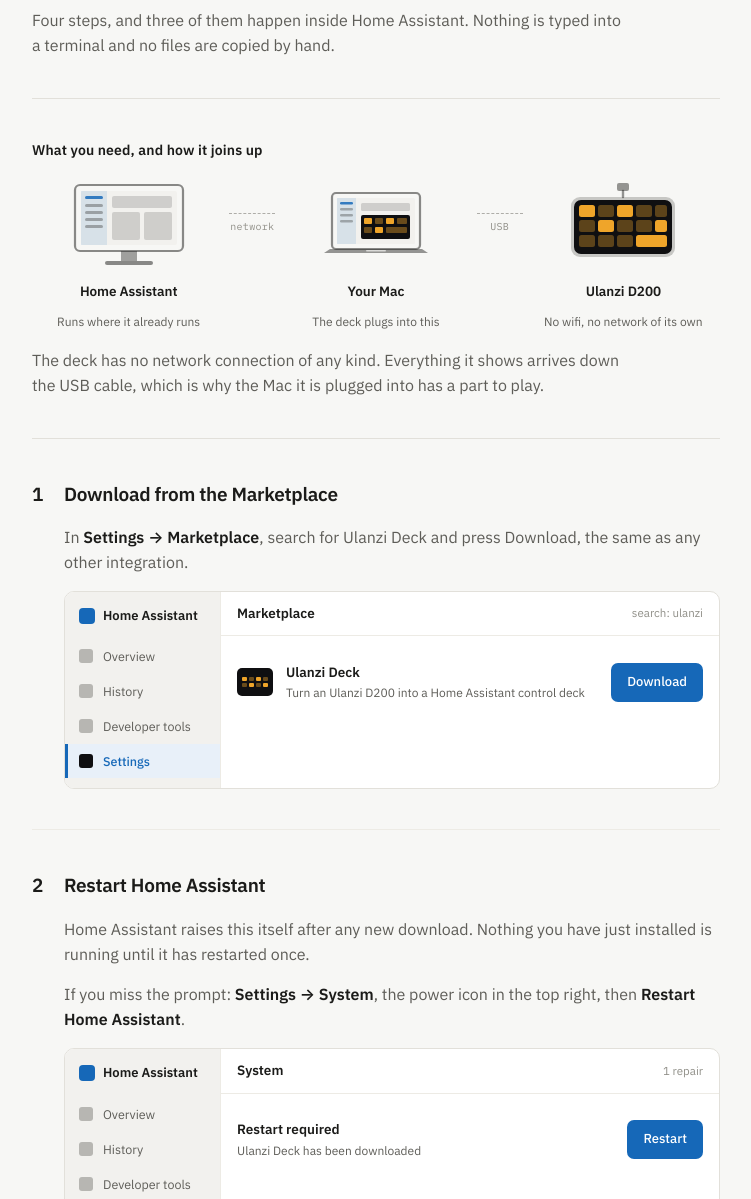
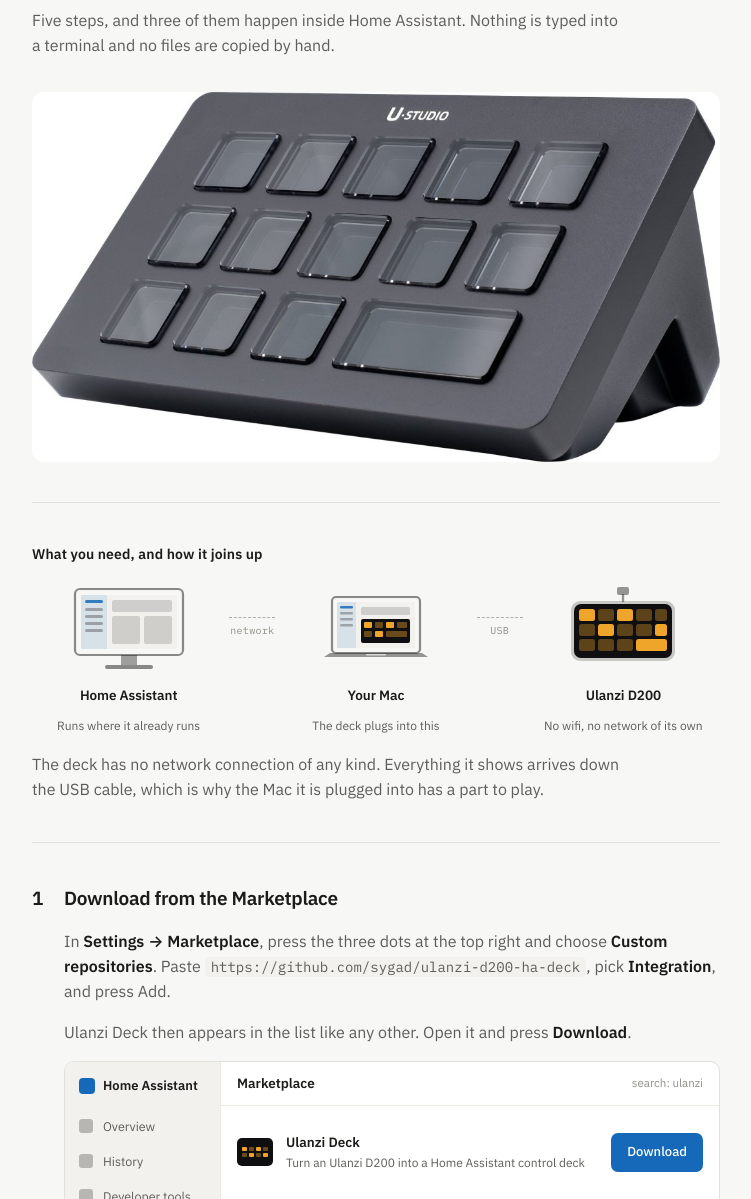
Before and after one commit to sygad/ulanzi-d200-ha-deck, a plain HTML site: page docs/index.html in a window 1280 px wide. Shown: the part 99-1298 px from the top of the page, without its empty margins (264-1015 px from the left). Drawn offline with Linux system fonts and the light colour scheme.

Commit message:
The front page is the new install, not the old one
The README still described the way I built it: adb, install.sh, a folder copied
into config/custom_components, and a calibration step. None of that is what
anyone does now, so it is gone.

What replaces it is the five steps from docs/: Marketplace, restart, sidebar,
companion app, set up your keys. The "what you need" list loses Xcode, Homebrew,
adb and Python — the companion app carries those — and keeps only the deck, a
Mac, a cable and a Home Assistant.

Step 1 was wrong in both places and is corrected here: this repo is not in the
Marketplace's own list, so searching for it finds nothing. It has to be added as
a custom repository by its address first. Part 4 said the same thing the other
way round, claiming the HACS route was untested; it now points at the guide.

BUILD-WITH-AI.md is deleted. It existed for a repo you had to assemble; there is
nothing left to assemble.

Also adds a photograph of the deck at the top of both the README and the guide,
since neither showed what the thing actually is, and spaces the README's
sections apart so the pictures stop running into the headings above them.

Co-Authored-By: Claude Opus 5 <noreply@anthropic.com>

```diff
--- a/docs/index.html
+++ b/docs/index.html
@@ -60,6 +60,7 @@ h1{font-size:clamp(27px,5vw,35px);font-weight:600;letter-spacing:-.022em;margin:
 .step h3{font-size:19px;font-weight:600;margin:0;letter-spacing:-.015em;text-wrap:balance}
 .step p{margin:0;color:var(--ink-soft);font-size:16px;line-height:1.55}
 .step p strong{color:var(--ink);font-weight:600}
+.step code{font-family:var(--mono);font-size:14px;background:var(--sunk);padding:1px 6px;border-radius:5px;word-break:break-all}
 figure{margin:0;display:flex;flex-direction:column;gap:9px}
 .step figure{margin-left:32px}   /* line up with the title: number (18px) + gap (14px) */
 figcaption{font-family:var(--mono);font-size:11px;color:var(--ink-faint);padding-left:2px}
@@ -141,8 +142,13 @@ figcaption{font-family:var(--mono);font-size:11px;color:var(--ink-faint);padding
 
   <header style="display:flex;flex-direction:column;gap:11px">
     <h1>Setting up your Ulanzi deck</h1>
-    <p class="lede">Four steps, and three of them happen inside Home Assistant. Nothing is typed into a terminal and no files are copied by hand.</p>
+    <p class="lede">Five steps, and three of them happen inside Home Assistant. Nothing is typed into a terminal and no files are copied by hand.</p>
   </header>
+
+  <figure style="margin-top:4px">
+    <img src="ulanzi-d200.png" alt="The Ulanzi D200: a desk stream deck with fourteen clear keys and a stand"
+         style="display:block;width:100%;border-radius:12px">
+  </figure>
 
   <section class="kit">
     <h2>What you need, and how it joins up</h2>
@@ -227,7 +233,8 @@ figcaption{font-family:var(--mono);font-size:11px;color:var(--ink-faint);padding
       <div class="num">1</div>
       <div class="txt">
         <h3>Download from the Marketplace</h3>
-        <p>In <strong>Settings → Marketplace</strong>, search for Ulanzi Deck and press Download, the same as any other integration.</p>
+        <p>In <strong>Settings → Marketplace</strong>, press the three dots at the top right and choose <strong>Custom repositories</strong>. Paste <code>https://github.com/sygad/ulanzi-d200-ha-deck</code>, pick <strong>Integration</strong>, and press Add.</p>
+        <p>Ulanzi Deck then appears in the list like any other. Open it and press <strong>Download</strong>.</p>
       </div>
     </div>
     <figure>
```
Also changed, not shown: docs/ulanzi-d200.png (added), images/ulanzi-d200.png (added), 3 other files.
